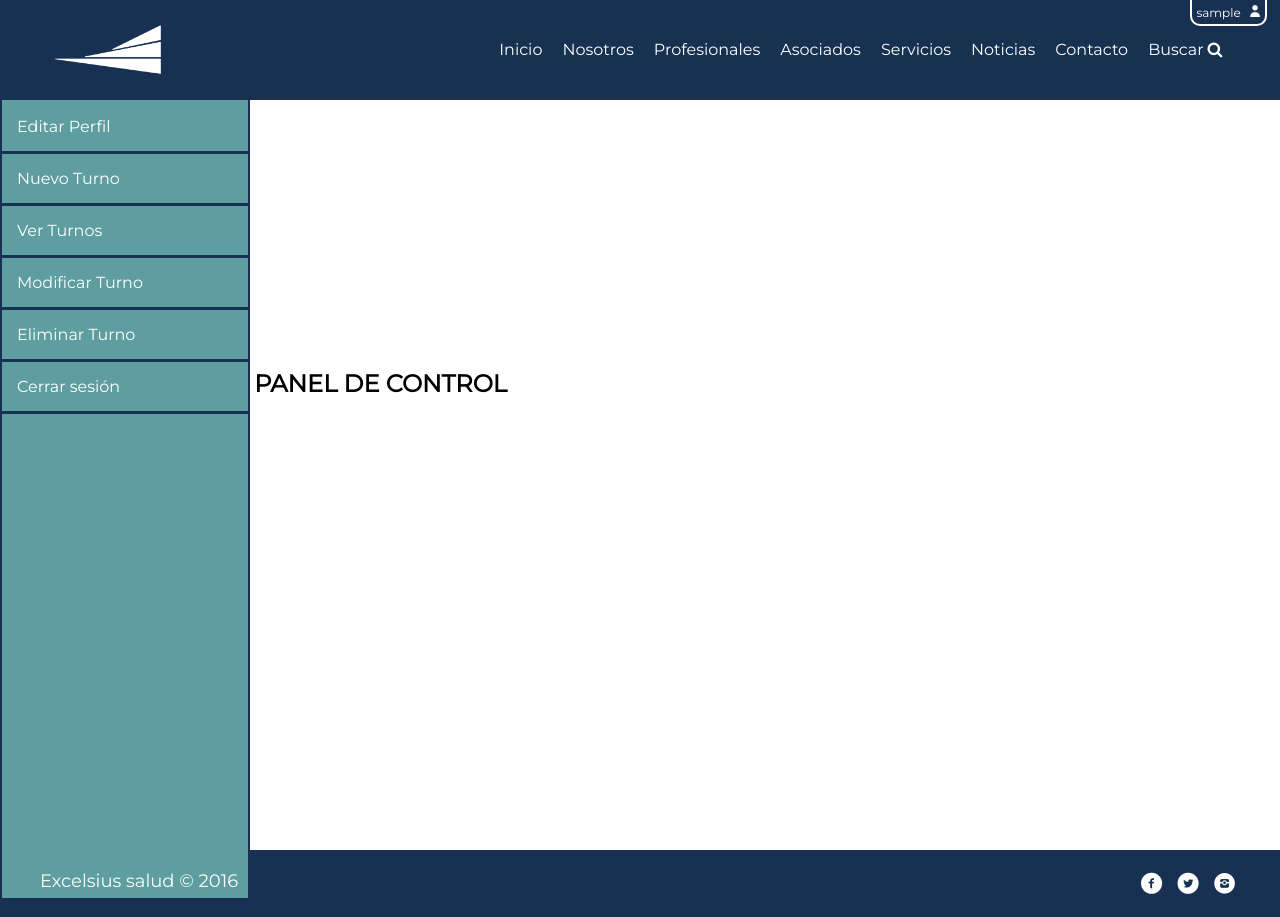
After one commit to marianofz92/excelsius2, a PHP site: page /excelsius2/panel-profesional.php in a window 1280 px wide. The commit adds this page. Run offline with PHP 8.4, Linux system fonts and the light colour scheme; the visitor is signed in with stand-in values (Sample User, id 1); some libraries are stand-ins or nearby versions.

Commit message:
sesion de pacientes y profesionales

```diff
--- a/checklogin.php
+++ b/checklogin.php
@@ -27,6 +27,7 @@ $result = $conexion->query($sql);
 if ($result->num_rows > 0) {
 }
 $row = $result->fetch_array(MYSQLI_ASSOC);
+
 if ($password =$row['clave']) {
 
     $_SESSION['loggedin'] = true;
@@ -34,8 +35,7 @@ if ($password =$row['clave']) {
     $_SESSION['start'] = time();
     $_SESSION['expire'] = $_SESSION['start'] + (5 * 60);
 
-
-    header('Location: http://localhost/excelsius-master/index.php');
+   header('Location: http://localhost/excelsius2/index.php');
 
 } else {
     echo "Username o Password estan incorrectos.";
--- /dev/null
+++ b/css/panel-medico.css
@@ -0,0 +1,39 @@
+*{
+    box-sizing: border-box;
+     font-family: 'Montserrat', sans-serif;
+}
+#contenedor_panel{
+height: 850px;
+
+
+}
+#panel{
+    padding-top: 100px;
+    width: 250px;
+    height: 900px;
+    border: solid 2px rgb(24, 49, 82);
+    background-color:cadetblue;
+
+}
+.menu-paciente{
+    list-style: none;
+    border-bottom: 3px solid #183152;
+    padding: 15px;
+
+}
+
+#panel a{
+    text-decoration: none;
+    color: white;
+
+}
+
+#texto{
+height: 300px;
+width: 300px;
+margin-left:
+
+}
+#contenedor_panel div {
+display: inline-block;
+}
--- a/logout.php
+++ b/logout.php
@@ -3,7 +3,9 @@
 session_start();
 unset ($SESSION['username']);
 session_destroy();
+global $privilegio;
+$privilegio='';
 
-header('Location: http://localhost/excelsius-master/index.php');
+header('Location: http://localhost/excelsius2/index.php');
 
 ?>
--- /dev/null
+++ b/panel-profesional.php
@@ -0,0 +1,107 @@
+<?php
+session_start();
+
+if (isset($_SESSION['loggedin']) && $_SESSION['loggedin'] == true) {
+
+    $usuario=$_SESSION['username'];
+
+    $enlace='panel-profesional.php';
+
+
+} else {
+
+    $usuario='Ingresar';
+    $enlace='login.php';
+    header('Location: http://localhost/excelsius-master/inicie-sesion.html');
+
+    exit;
+}
+?>
+<!DOCTYPE html>
+<html lang="es">
+    <head>
+        <title>Excelsius Salud</title>
+        <link rel="shortcut icon" href="img/icono.ico">
+        <meta charset="utf-8">
+        <script type="text/javascript" src="js/jquery-3.1.0.min.js"></script>
+        <script type="text/javascript" src="js/ajax.js"></script>
+        <link rel="stylesheet" href="css/estilo-buscador.css">
+
+        <meta name="viewport" content="width=device-width, user-scalable=no, initial-scale=1, maximum-scale=1, minimum-scale=1">
+        <link rel="stylesheet" href="css/fontello.css">
+        <link rel="stylesheet" href="css/estilos.css">
+        <link rel="stylesheet" href="css/panel-medico.css">
+
+
+        <script type="text/javascript" src="js/jquery-1.12.4.min.js"></script>
+         <script type="text/javascript" src="js/jquery.scrollTo.min.js"></script>
+
+
+
+    </head>
+    <body>
+        <header>
+
+<div id="barramenu" class="contenedor">
+<a href="index.php"><img src="img/logoblancosolo.png" id="logo" ></a>
+<a id="textologo" href="javascript:$.scrollTo('0px',700);"><h1>Excelsius</h1></a>
+<input type="checkbox" id="menu-bar">
+<label class="icon-menu" for="menu-bar"></label>
+<a href="index.php#equipo_m"><label class="icon-search" for=""></label></a>
+
+<nav class="menu">
+
+<ul>
+
+<li id="item-ingresar"><a href="login.html">ingresar<img src="img/user.png" alt=""></a></li>
+<li><a href="index.php">Inicio</a></li>
+<li><a href="nosotros.php">Nosotros</a></li>
+<li><a href="profesionales.php">Profesionales</a></li>
+<li><a href="asociados.php">Asociados</a></li>
+<li><a href="servicios.php">Servicios</a></li>
+<li><a href="noticias.php">Noticias</a></li>
+<li><a href="contacto.php">Contacto</a></li>
+<li class="submenu"><a href="javascript:$.scrollTo('#equipo_m',700); ">Buscar<span class="icon-search"></span></a></li>
+</li>
+</nav>
+</div>
+
+<a href="<?php echo $enlace ?>" class="etiqueta-ingresar"> <?php echo $usuario ?> <img src="img/user.png" alt=""> </a>
+
+</header>
+<main>
+   <section id="contenedor">
+
+    <div id="contenedor_panel">
+    <div id="panel">
+     <nav>
+         <ul>
+             <li class="menu-paciente"><a href="">Editar Perfil</a></li>
+             <li class="menu-paciente"><a href="">Nuevo Turno</a></li>
+             <li class="menu-paciente"><a href="">Ver Turnos</a></li>
+             <li class="menu-paciente"><a href="">Modificar Turno</a></li>
+             <li class="menu-paciente"><a href="">Eliminar Turno</a></li>
+             <li class="menu-paciente"><a href="logout.php">Cerrar sesión</a></li>
+
+         </ul>
+         </div>
+     </nav>
+       <div id="texto">
+        <h1>PANEL DE CONTROL </h1>
+    </div>
+    </div>
+
+    </section>
+</main>
+ <footer>
+            <div class="contenedor">
+               <p class="copy">Excelsius salud &copy; 2016</p>
+                <div class="sociales">
+                    <a class="icon-facebook" href="https://www.facebook.com/excelsius.salud?fref=ts" target="_blank"></a>
+                    <a class="icon-twitter" href=""></a>
+                    <a class="icon-instagram" href="https://www.instagram.com/excelsiussalud/" target="_blank"></a>
+                </div>
+            </div>
+        </footer>
+    </body>
+</html>
--- a/registrar.php
+++ b/registrar.php
@@ -42,7 +42,7 @@ $fila_correo=mysqli_num_rows($verificar2);
                 echo 'Error al registrarse';
             }
             else{
-                header('Location: http://localhost/excelsius-master/registro-exitoso.html');
+                header('Location: http://localhost/excelsius2/registro-exitoso.html');
                 //AQUI SE DEBERIA CREAR LA SESION DE USUARIO..
         }
         }
```
Also changed, not shown: index.php (+17 -3 lines), panel-paciente.php (line endings or trailing spaces).
